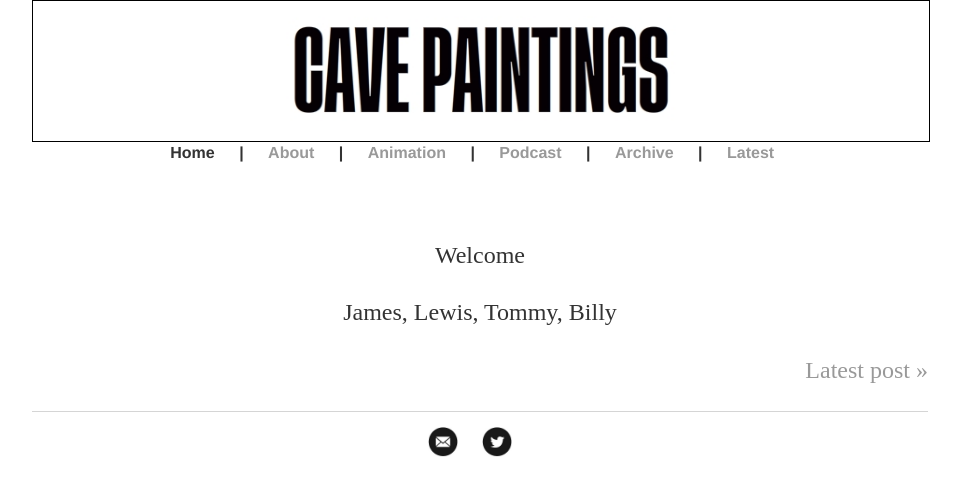
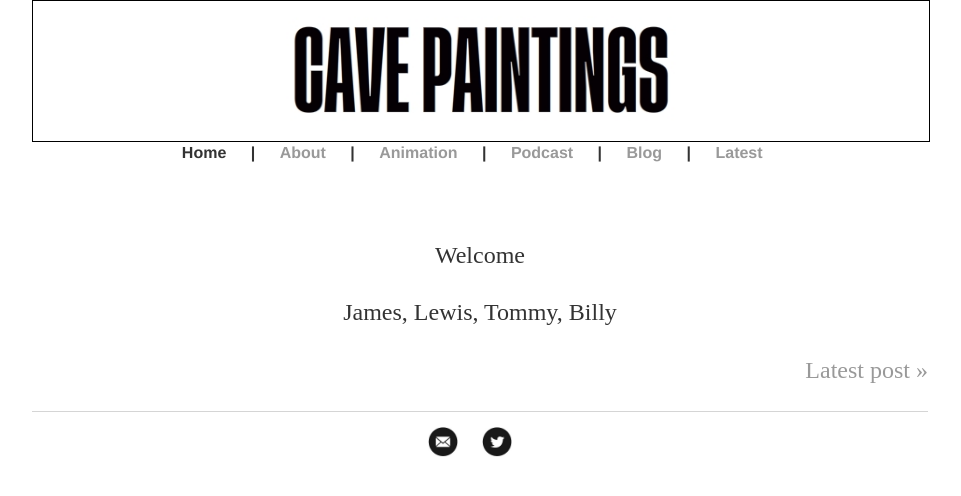
Before and after one commit to cavepaintingstv/cave, a Jekyll site: the page built from index.html, in a window 1280 px wide. Shown: the top 496 px of the page, without its empty margins (160-1121 px from the left). Built offline with Jekyll 4.4.1, drawn with Linux system fonts in a browser that asks for light colours; the list of posts is cut into pages by our own code.

Commit message:
Update default.html

```diff
--- a/_layouts/default.html
+++ b/_layouts/default.html
@@ -61,12 +61,12 @@
 
       <li>|</li>
 
-      <!-- Archive Button -->
+      <!-- Blog Button -->
       <li>
-        {% if page.url contains '/archive' %}
-          <span>Archive</span> <!-- Static text on the Archive page -->
+        {% if page.url contains '/blog' %}
+          <span>Blog</span> <!-- Static text on the Archive page -->
         {% else %}
-          <a href="{{ site.baseurl }}/archive">Archive</a> <!-- Link to Archive -->
+          <a href="{{ site.baseurl }}/blog">Blog</a> <!-- Link to Blog -->
         {% endif %}
       </li>
 
```
